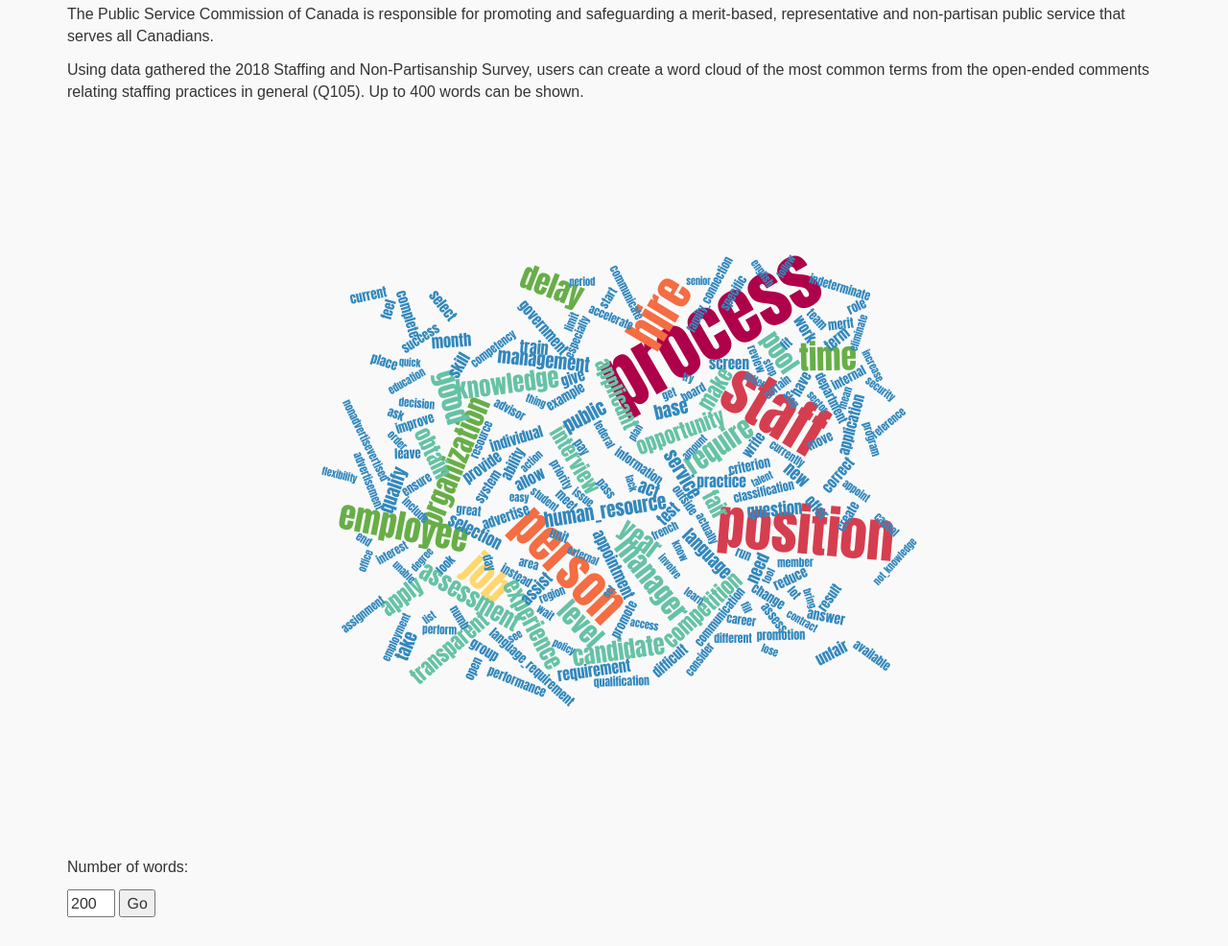
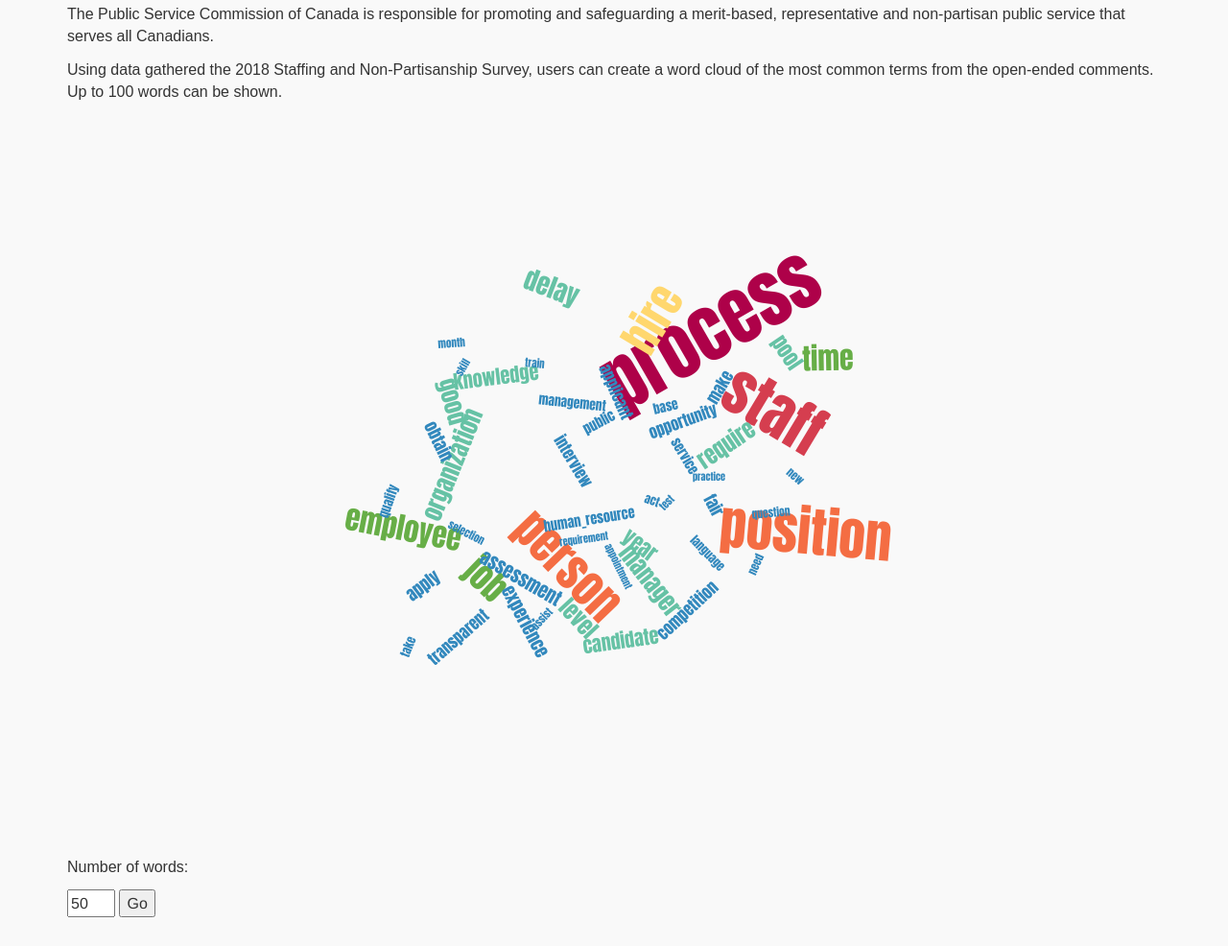
Before and after one commit to do-demers/SNPS_word_cloud, a plain HTML site: page index.html in a window 1280 px wide. Shown: the part 290-1276 px from the top of the page at 96% size. Drawn offline with nearby package versions, Linux system fonts and the light colour scheme.

Commit message:
-Updated to bigram -Changed font, colours based on Jessica and Modou's work, but chose a web-friendly font instead of a custom font.

```diff
--- a/index.html
+++ b/index.html
@@ -418,9 +418,8 @@
                             and safeguarding a merit-based, representative and non-partisan public service that serves all Canadians.
                         </p>
                         <p class="pagetag"> Using data gathered the 2018 Staffing and Non-Partisanship Survey,
-                            users can create a word cloud of the most common terms from the open-ended comments
-                            relating staffing practices in general (Q105).
-                            Up to 400 words can be shown. </p>
+                            users can create a word cloud of the most common terms from the open-ended comments.
+                            Up to 100 words can be shown. </p>
                     </div>
                 </div>
             </div>
@@ -432,7 +431,7 @@
         </div>
         <div id="wordCount">
             <p>Number of words:</p>
-            <input type="number" value="200" min="1" max="400" id="nCount">
+            <input type="number" value="50" min="1" max="100" id="nCount">
             <button class="button" id="changeCount">Go</button>
         </div>
 
```
